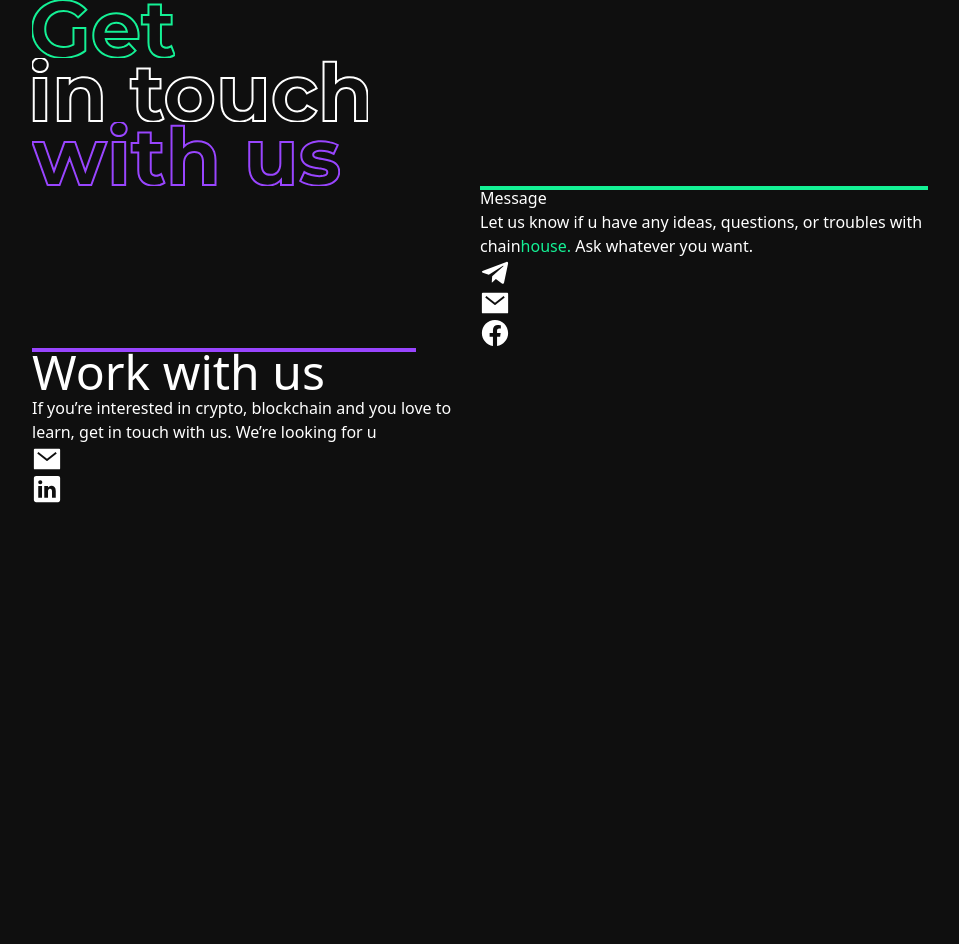
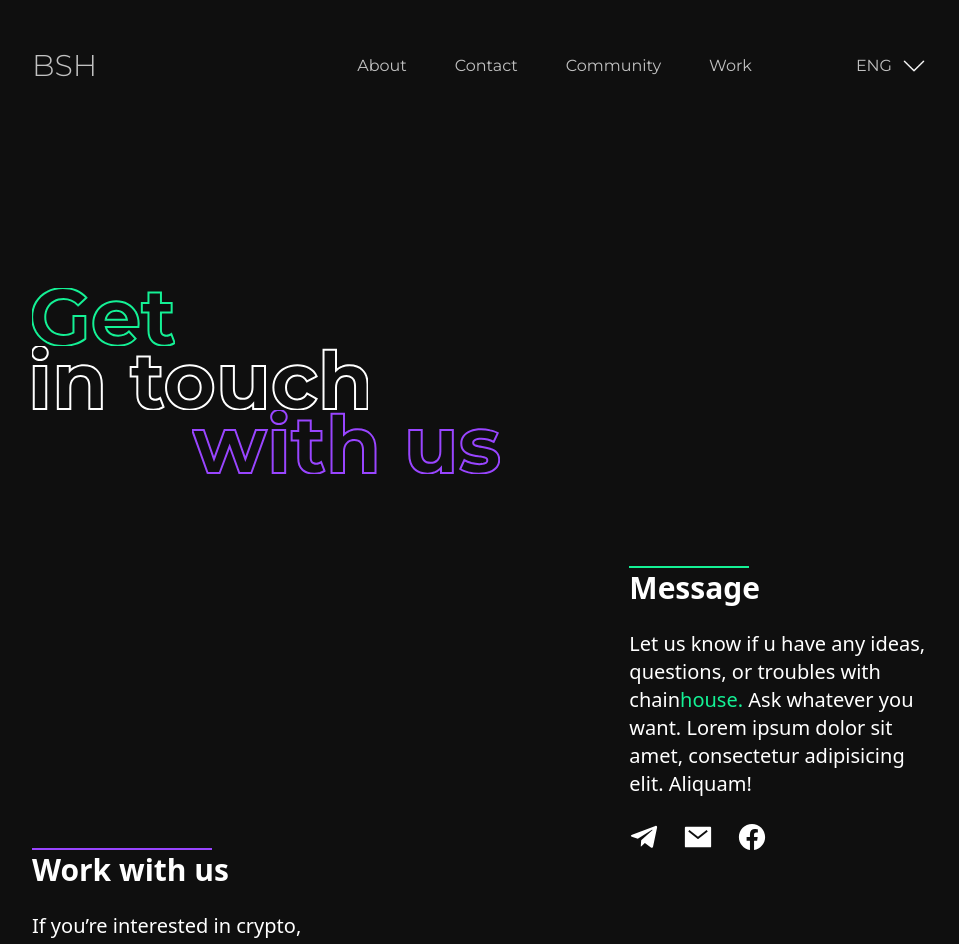
Before and after one commit to chainhouse-it/sc-frontend, a Next.js app: page /contact in a window 1280 px wide. Shown: the top 944 px of the page, without its empty margins (160-1119 px from the left). Before the commit the page ends 800 px from the top, so only its background shows below. Built offline with nearby package versions, Linux system fonts and the light colour scheme.

Commit message:
Contact section

```diff
--- a/components/contact/Contact.js
+++ b/components/contact/Contact.js
@@ -1,30 +1,36 @@
-import {
-	IoMailSharp,
-	IoLogoFacebook,
-	IoLogoTwitter,
-	IoLogoLinkedin,
-} from 'react-icons/io5';
+import { IoMailSharp, IoLogoFacebook, IoLogoLinkedin } from 'react-icons/io5';
 
 import { FaTelegramPlane } from 'react-icons/fa';
 
 export default function Contact() {
 	return (
-		<div className='flex flex-col px-48 w-full'>
-			<div className='w-1/2'>
-				<img src='/images/Get.svg' alt='' />
-				<img src='/images/in touch.svg' alt='' />
-				<img src='/images/with us.svg' alt='' />
+		<div className='flex flex-col px-48 w-full py-48 pt-72 xl:px-24 sm:px-8 sm:py-48	'>
+			<div className='w-1/2 relative mb-24 sm:w-full xl:scale-75 sm:grid sm:place-items-center'>
+				<img
+					src='/images/Get.svg'
+					className='xl:h-[100px] xl:w-[150px]'
+				/>
+				<img
+					src='/images/in touch.svg'
+					className='xl:h-[100px] xl:w-[275px]'
+				/>
+				<img
+					src='/images/with us.svg'
+					className='translate-x-40 sm:translate-x-0'
+				/>
 			</div>
-			<div className='w-1/2 self-end relative'>
-				<p className='relative text-[#fff]'>
-					<div className='w-full absolute h-1 top-0 left-0 bg-[#14f195]'></div>
+			<div className='w-1/3 self-end relative xl:w-2/3 sm:w-full sm:self-start'>
+				<p className='relative text-[#fff] font-semibold text-3xl sm:text-lg'>
+					<div className='w-[120px] absolute h-[2px] -top-1 left-0 bg-[#14f195]'></div>
 					Message
 				</p>
-				<p className='text-[#fff]'>
+				<p className='text-[#fff] text-xl font-light py-6 sm:text-sm'>
 					Let us know if u have any ideas, questions, or troubles with
 					chain<span className='text-[#14F195]'>house.</span> Ask
-					whatever you want.
+					whatever you want. Lorem ipsum dolor sit amet, consectetur
+					adipisicing elit. Aliquam!
 				</p>
+				<div className='flex items-center gap-6'>
 					<div className='cursor-pointer'>
 						<FaTelegramPlane size='30' color='white' />
 					</div>
@@ -35,22 +41,26 @@ export default function Contact() {
 						<IoLogoFacebook size='30' color='white' />
 					</div>
 				</div>
-			<div className='w-1/2'>
-				<p className='relative text-[#fff] text-5xl'>
-					<div className='w-96 absolute h-1 top-0 left-0 bg-[#9945ff]'></div>
+			</div>
+			<div className='w-1/3 xl:mt-24 xl:w-2/3 sm:w-full sm:self-start'>
+				<p className='relative text-[#fff] text-3xl font-semibold sm:text-lg'>
+					<div className='w-[180px] absolute h-[2px] -top-1 left-0 bg-[#9945ff]'></div>
 					Work with us
 				</p>
-				<p className='text-[#fff]'>
+				<p className='text-[#fff] text-xl font-light py-6 sm:text-sm'>
 					If you’re interested in crypto, blockchain and you love to
-					learn, get in touch with us. We’re looking for u
+					learn, get in touch with us. We’re looking for you. Lorem
+					ipsum dolor sit amet. Lorem, ipsum.
 				</p>
+				<div className='flex items-center gap-6'>
 					<div className='cursor-pointer'>
-					<IoMailSharp size='30' color='white' />
+						<IoMailSharp size='38' color='white' />
 					</div>
 					<div className='cursor-pointer'>
 						<IoLogoLinkedin size='30' color='white' />
 					</div>
 				</div>
 			</div>
+		</div>
 	);
 }
--- a/pages/contact/index.js
+++ b/pages/contact/index.js
@@ -1,5 +1,13 @@
 import Contact from '../../components/contact/Contact';
+import Navbar from '../../components/shared/Navbar';
+import Footer from '../../components/shared/Footer';
 
 export default function ContactPage() {
-	return <Contact />;
+	return (
+		<div>
+			<Navbar />
+			<Contact />
+			<Footer />
+		</div>
+	);
 }
```
Lines whose indentation alone changed are shown as unchanged.
